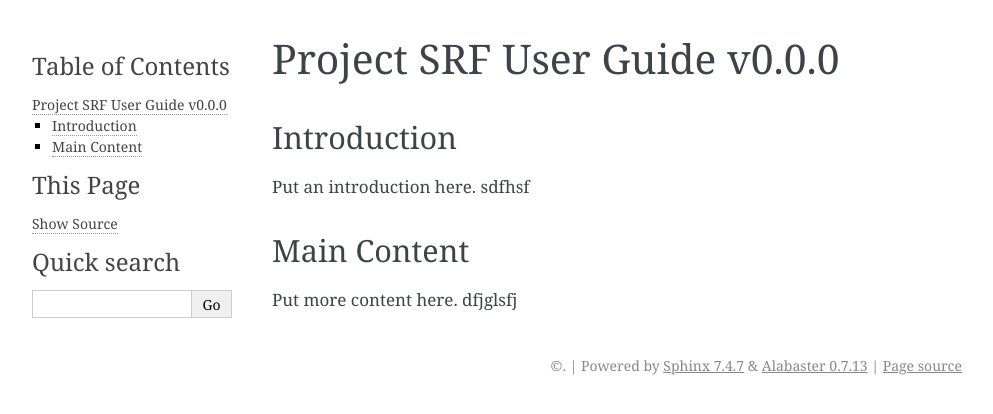
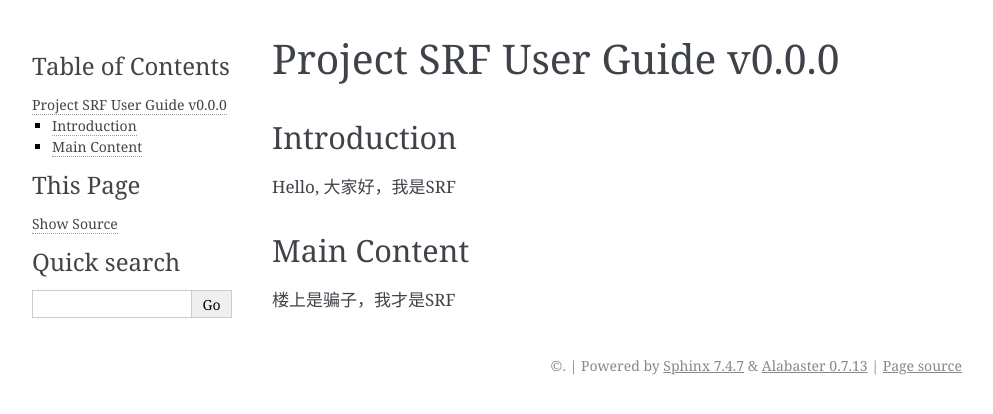
Before and after one commit to luxl/doctest, a Sphinx documentation site: the page built from docs/SRF.md, in a window 1280 px wide. Shown: the top 414 px of the page, without its empty margins (148-1141 px from the left). Built offline with Sphinx 7.4.7, drawn with Linux system fonts in a browser that asks for light colours.

Commit message:
Update SRF.md

```diff
--- a/docs/SRF.md
+++ b/docs/SRF.md
@@ -1,9 +1,7 @@
 # Project SRF User Guide v0.0.0
 
 ## Introduction
-Put an introduction here.
-sdfhsf
+Hello, 大家好，我是SRF
 
 ## Main Content
-Put more content here.
-dfjglsfj
+楼上是骗子，我才是SRF
```
